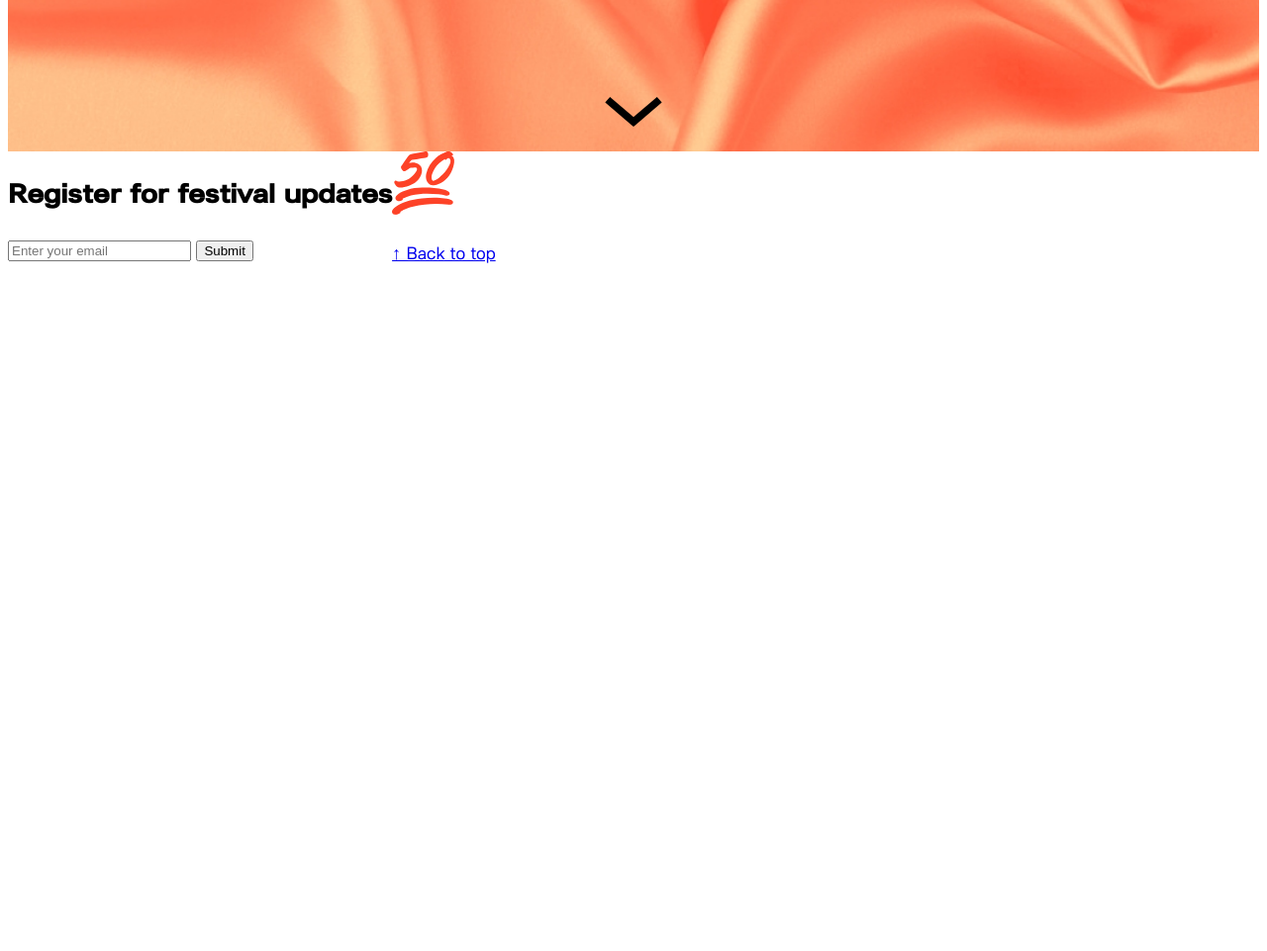
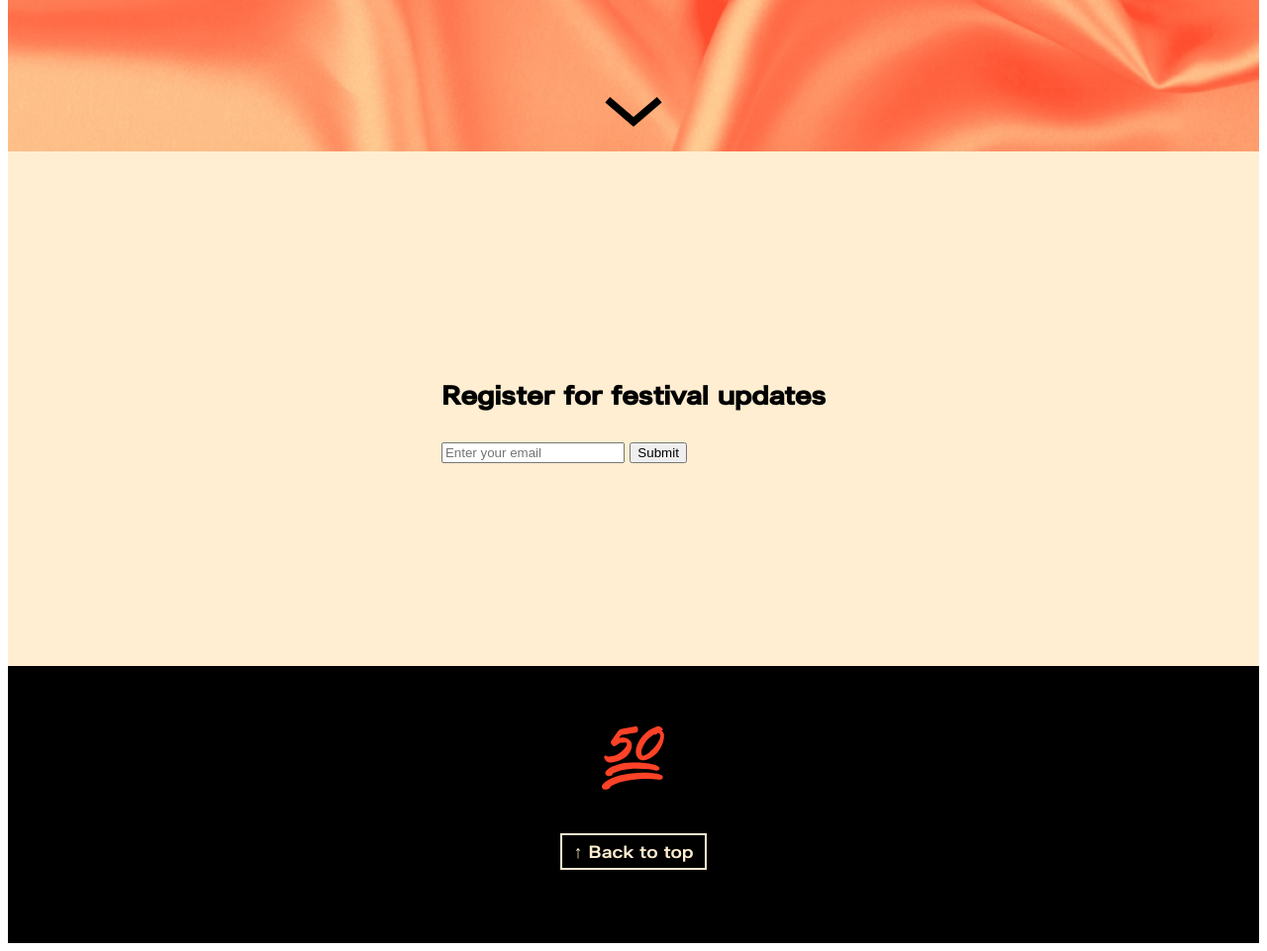
Before and after one commit to negilaxu/fifty-festival, a plain HTML site: page index.html in a window 1280 px wide. Shown: the part 3055-4016 px from the top of the page at 99% size. Drawn offline with Linux system fonts and the light colour scheme; a script that the page names is missing.

Commit message:
feat: footer section styling done

```diff
--- a/fonts.css
+++ b/fonts.css
@@ -15,6 +15,7 @@
 .marquee,
 .lunch-medium,
 .date,
-.lineup-h2 {
+.lineup-h2,
+.button {
     font-family: 'LunchType-Medium', sans-serif;
 }
--- /dev/null
+++ b/footer.css
@@ -0,0 +1,32 @@
+.flex-column {
+    flex-direction: column;
+}
+
+.register {
+    min-height: 65vh;
+    display: flex;
+    background-color: #ffeed1;
+}
+
+.footer {
+    min-height: 35vh;
+    display: flex;
+    background-color: #000000;
+    text-align: center;
+
+    img {
+        max-width: 87px;
+        margin-bottom: 24px;
+    }
+
+    .button {
+        border: solid 2px #ffeed1;
+        color: #ffeed1;
+        line-height: 1;
+        padding: 6px 12px;
+        min-width: 120px;
+        text-align: center;
+        text-decoration: none;
+    }
+
+}
--- a/index.html
+++ b/index.html
@@ -10,6 +10,7 @@
     <link rel="stylesheet" href="./fonts.css">
     <link rel="stylesheet" href="./shapes.css">
     <link rel="stylesheet" href="./viewport.css">
+    <link rel="stylesheet" href="./footer.css">
 </head>
 
 <body>
```
